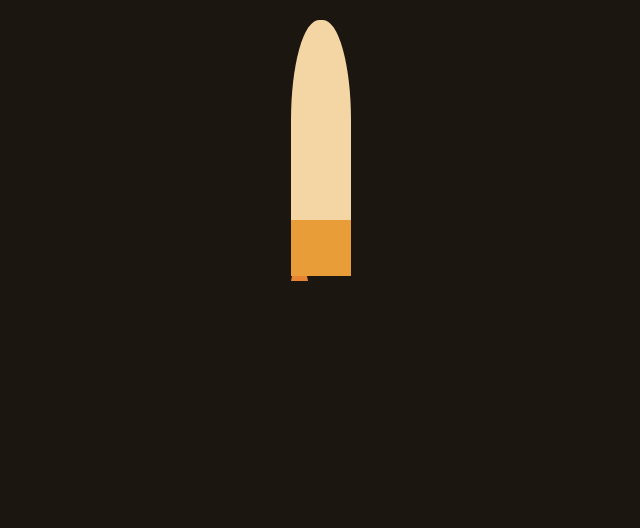
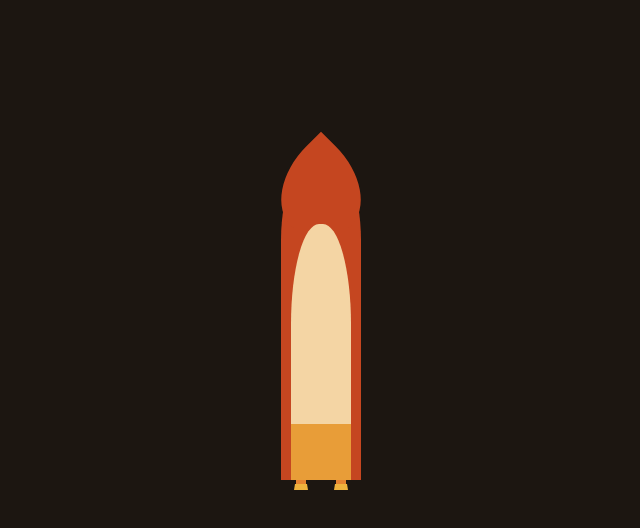
Before and after one commit to jimmaaay/CSS-Space-Scene, a plain HTML site: page space.html in a window 1280 px wide. Shown: the whole page, without its empty margins (319-959 px from the left). Drawn offline with Linux system fonts and the light colour scheme.

Commit message:
Rocket time

```diff
--- a/space.html
+++ b/space.html
@@ -15,6 +15,9 @@
   font-size: 62.5%;
   padding: 2em;
   background: #1c1611;
+  position: relative;
+
+  padding-top: 15em;
 }
 
 
@@ -24,7 +27,10 @@
   width: 6em;
   background: #f4d5a4;
   margin: 0 auto;
-      position: relative;
+  position: absolute;
+  bottom: 0;
+  left: 0;
+  right: 0;
 
   border-top-left-radius: 2.8em 10em;
   border-top-right-radius: 2.8em 10em;
@@ -42,28 +48,97 @@
 .space-shuttle__engine {
   position: absolute;
   top: 100%;
-      left: 0;
-      right: 0;
+  left: 0.5em;
   height: 1em;
+}
+
+.space-shuttle__engine--right {
+  right: 0.5em;
+  left: auto;
 }
 
 .space-shuttle__engine::before {
   content: '';
   display: block;
   height: 0;
-      width: 1.5em;
-      border-bottom: 0.5em solid #e68431;
+  width: 1em;
+  height: 0.4em;
+  background: #e68431;
+  /* border-bottom: 0.5em solid #e68431;
+  border-left: 0.1em solid transparent;
+  border-right: 0.1em solid transparent; */
+}
+
+.space-shuttle__engine::after {
+  position: absolute;
+  content: '';
+  display: block;
+  height: 0;
+  width: 1.2em;
+  border-bottom: 0.6em solid #efb23d;
   border-left: 0.1em solid transparent;
   border-right: 0.1em solid transparent;
+  left: 50%;
+  transform: translateX(-50%);
 }
+
+.big-rocket-ting {
+  height: 33em;
+  width: 8em;
+  background:#c54620;
+  margin: 0 auto;
+  position: relative;
+  border-top-left-radius: 4em 9em;
+  border-top-right-radius: 4em 9em;
+  /* border-top-left-radius: 3.8em 11em; */
+  /* border-top-right-radius: 3.8em 11em; */
+}
+
+.big-rocket-ting__nose {
+  border-radius: 80% 0 55% 50% / 55% 0 80% 50%;
+  background: #c54620;
+  transform: translateX(-50%) rotate(-45deg);
+  width: 110%;
+
+  position: absolute;
+  top: 0;
+  left: 50%;
+}
+
+.big-rocket-ting__nose::before {
+  content: '';
+  padding-bottom: 100%;
+  display: block;
+}
+/*
+.big-rocket-ting::before {
+  content: '';
+  display: block;
+  position: absolute;
+  left: 0;
+  right: 0;
+  bottom: 100%;
+
+
+
+
+} */
 
 </style>
 
+  <div class="big-rocket-ting">
+    <header class="big-rocket-ting__nose"></header>
+
     <section class="space-shuttle">
       <footer class="space-shuttle__bottom">
-      <div class="space-shuttle__engine"></div>
+        <div class="space-shuttle__engine space-shuttle__engine--left"></div>
+        <div class="space-shuttle__engine space-shuttle__engine--right"></div>
       </footer>
     </section>
+
+  </div>
+
+
 
 
 
```
Lines whose indentation alone changed are shown as unchanged.
